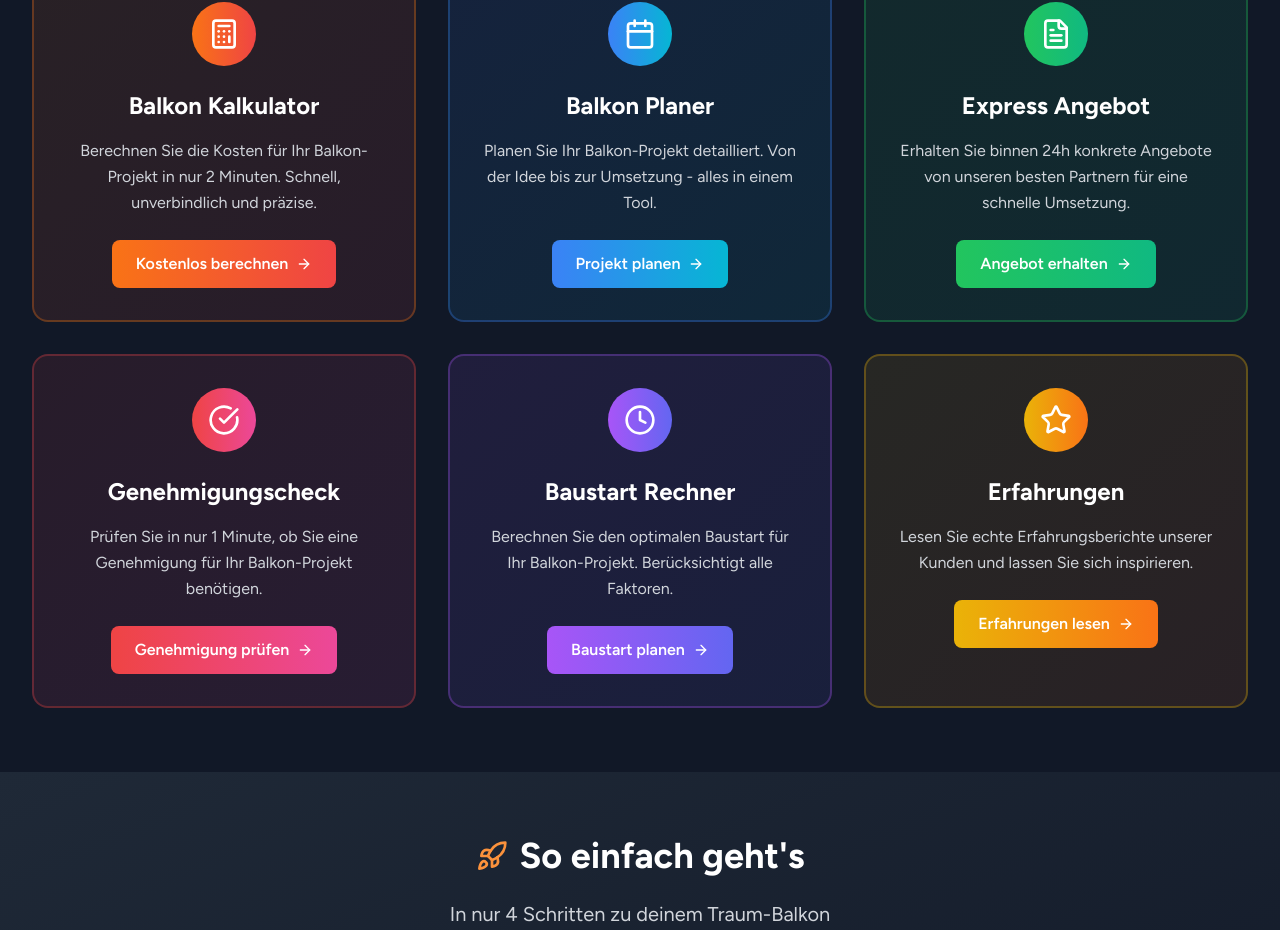
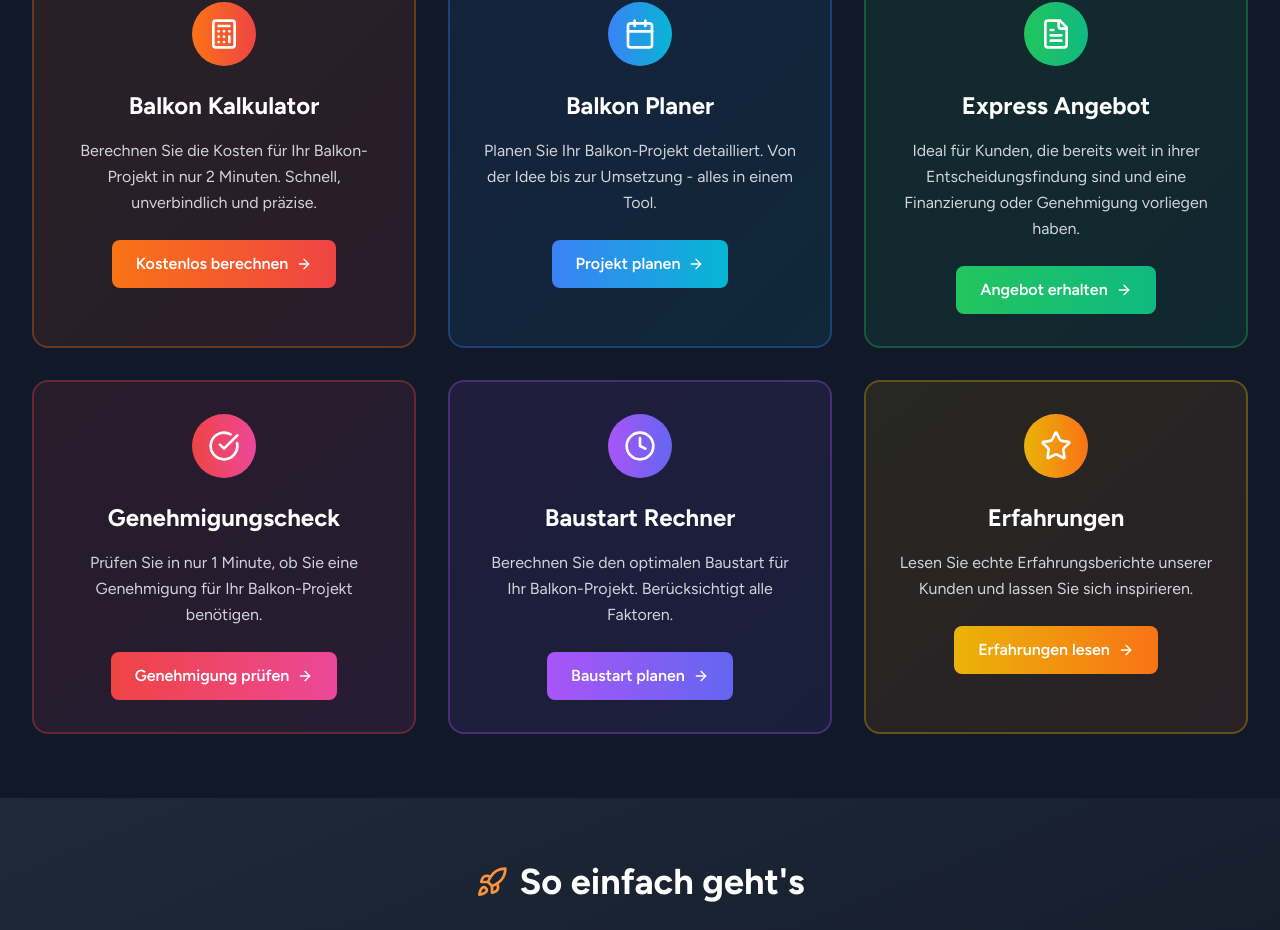
Before and after one commit to BALKONFUCHS/balkonfuchs-deployment, a Next.js app: page / in a window 1280 px wide. Shown: the part 1915-2845 px from the top of the page. Built offline with nearby package versions, Linux system fonts and the light colour scheme.

Commit message:
Update Express Angebot card description: Target customers with advanced decision-making and existing financing/approval

```diff
--- a/pages/startseite-farbtest.tsx
+++ b/pages/startseite-farbtest.tsx
@@ -337,7 +337,7 @@ const StartseiteFarbtest = () => {
                 </div>
                 <h3 className="text-2xl font-bold text-white mb-4 text-center">Express Angebot</h3>
                 <p className="text-gray-300 text-center mb-6 leading-relaxed">
-                  Erhalten Sie binnen 24h konkrete Angebote von unseren besten Partnern für eine schnelle Umsetzung.
+                  Ideal für Kunden, die bereits weit in ihrer Entscheidungsfindung sind und eine Finanzierung oder Genehmigung vorliegen haben.
                 </p>
                 <div className="text-center">
                   <a
```
